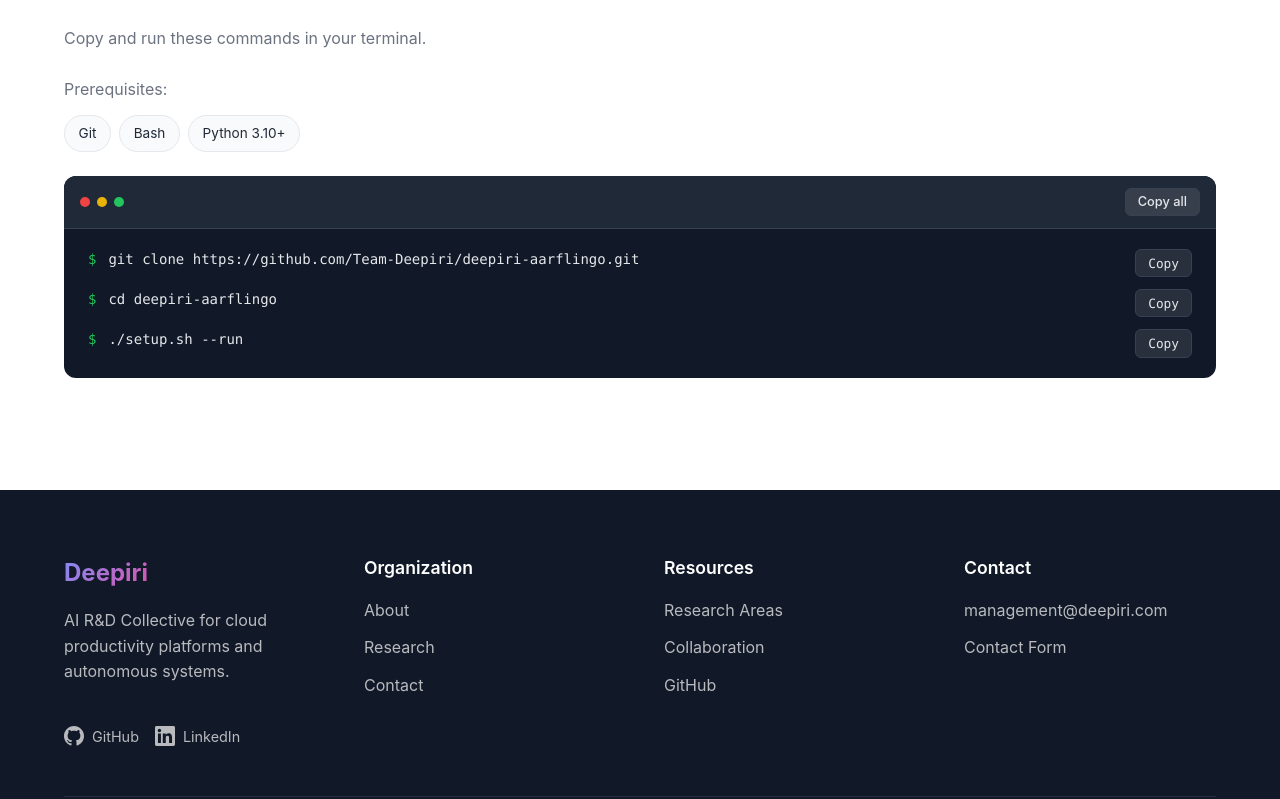
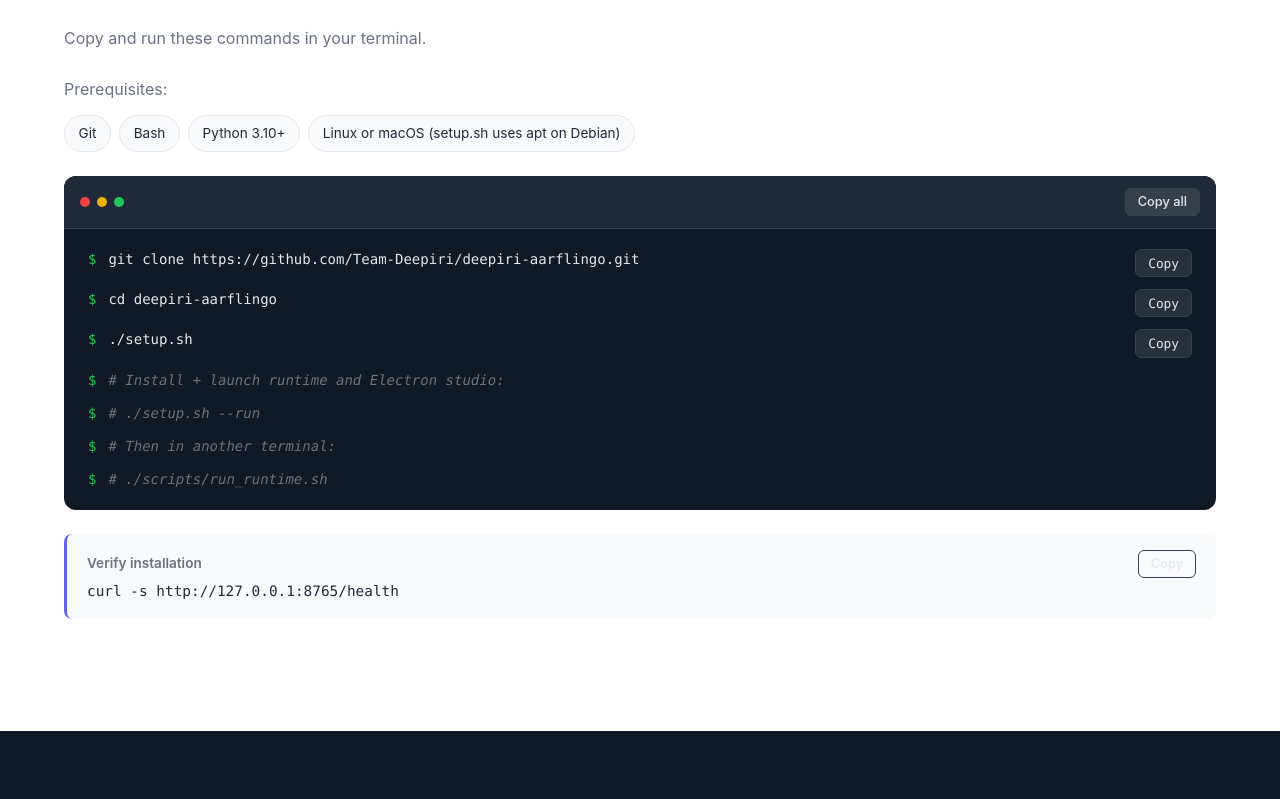
Before and after one commit to Team-Deepiri/deepiri-landing, a React (Vite) app: page /tools/aarflingo in a window 1280 px wide. Shown: the part 527-1326 px from the top of the page. Built offline with nearby package versions, Linux system fonts and the light colour scheme.

Commit message:
Revise digital terminal install commands

```diff
--- a/src/components/tools/TerminalInstallBlock.tsx
+++ b/src/components/tools/TerminalInstallBlock.tsx
@@ -100,7 +100,10 @@ function TerminalInstallBlock({ terminal }: TerminalInstallBlockProps) {
 
       {terminal.verifyCommand && (
         <div className="verify-block">
-          <p className="verify-label">Verify installation</p>
+          <div style={{ display: 'flex', justifyContent: 'space-between', alignItems: 'center', gap: '1rem' }}>
+            <p className="verify-label" style={{ margin: 0 }}>Verify installation</p>
+            <CopyButton text={terminal.verifyCommand} label="Copy" />
+          </div>
           <code className="verify-command">{terminal.verifyCommand}</code>
         </div>
       )}
--- a/src/data/toolsCatalog.ts
+++ b/src/data/toolsCatalog.ts
@@ -47,15 +47,22 @@ export const toolsCatalog: ToolEntry[] = [
     researchLink: true,
     terminal: {
       type: 'commands',
-      prerequisites: ['Docker & Docker Compose', 'Git', 'Poetry (optional, for local dev)'],
+      prerequisites: ['Docker & Docker Compose v2', 'Git', '8GB+ RAM recommended'],
       commands: [
         'git clone https://github.com/Team-Deepiri/deepiri-platform.git',
         'cd deepiri-platform',
-        'docker compose up -d',
-        '# Or for local development:',
-        'cd diri-cyrex && poetry install',
+        'git submodule update --init --recursive',
+        '# AI team stack (recommended):',
+        'cd team_dev_environments/ai-team',
+        './build.sh && ./start.sh',
+        '# Or Cyrex services only from platform root:',
+        'cd ../..',
+        'docker compose -f docker-compose.dev.yml up -d postgres redis influxdb etcd minio milvus cyrex cyrex-interface ollama synapse synapse-sugar-glider',
+        '# Local Cyrex dev (separate repo):',
+        '# git clone https://github.com/Team-Deepiri/diri-cyrex.git && cd diri-cyrex',
+        '# cp .env.example .env && python -m app.main',
       ],
-      verifyCommand: 'docker compose ps',
+      verifyCommand: 'curl -s http://localhost:8000/health',
     },
   },
   {
@@ -68,7 +75,7 @@ export const toolsCatalog: ToolEntry[] = [
     researchLink: true,
     terminal: {
       type: 'commands',
-      prerequisites: ['Git', 'Python 3.10+', 'Poetry'],
+      prerequisites: ['Git', 'Python 3.10+', 'Poetry', 'Docker (for platform stack)'],
       commands: [
         'git clone https://github.com/Team-Deepiri/deepiri-platform.git',
         'cd deepiri-platform',
@@ -76,7 +83,7 @@ export const toolsCatalog: ToolEntry[] = [
         'cd diri-helox',
         'poetry install',
       ],
-      verifyCommand: 'poetry run python -c "import helox"',
+      verifyCommand: 'poetry run python -c "import helox; print(\'ok\')"',
     },
   },
   {
@@ -128,14 +135,16 @@ export const toolsCatalog: ToolEntry[] = [
     researchLink: true,
     terminal: {
       type: 'commands',
-      prerequisites: ['Node.js 18+', 'npm', 'Git'],
+      prerequisites: ['Node.js 18+', 'npm', 'Git', 'Interactive terminal (TTY)'],
       commands: [
         'git clone https://github.com/Team-Deepiri/deepiri-emotion-desktop.git',
         'cd deepiri-emotion-desktop',
         'npm install',
         'npm run cli',
+        '# Optional: open CLI with a project workspace',
+        'npm run cli -- /path/to/your/project',
       ],
-      verifyCommand: 'npm run cli -- --version',
+      verifyCommand: 'node cli/index.js --version',
     },
     desktop: {
       productName: 'Deepiri Emotion IDE',
@@ -170,14 +179,16 @@ export const toolsCatalog: ToolEntry[] = [
     tags: ['CLI', 'Desktop', 'Infrastructure'],
     terminal: {
       type: 'commands',
-      prerequisites: ['Git', 'Python 3.10+', 'Poetry', 'Docker', 'NVIDIA drivers'],
+      prerequisites: ['Git', 'Docker & Docker Compose v2', 'NVIDIA Container Toolkit (optional, for GPU tasks)'],
       commands: [
         'git clone https://github.com/Team-Deepiri/deepiri-zepgpu.git',
         'cd deepiri-zepgpu',
-        'poetry install',
-        'cd docker && docker compose up -d',
+        'docker compose -f docker/docker-compose.yml up -d --build',
+        'docker compose -f docker/docker-compose.yml ps',
+        '# Optional local Python dev (requires PostgreSQL + Redis):',
+        '# poetry install && poetry run uvicorn deepiri_zepgpu.api.server.main:app --reload',
       ],
-      verifyCommand: 'poetry run deepiri-gpu detect --json',
+      verifyCommand: 'curl -s http://localhost:8000/api/v1/health',
     },
     desktop: {
       productName: 'ZepGPU',
@@ -199,13 +210,23 @@ export const toolsCatalog: ToolEntry[] = [
     tags: ['CLI', 'Desktop', 'Media'],
     terminal: {
       type: 'commands',
-      prerequisites: ['Git', 'Node.js 18+', 'Rust toolchain (for Tauri)'],
+      prerequisites: [
+        'Git',
+        'Node.js 18+',
+        'Rust toolchain',
+        'Poetry',
+        'Clone deepiri-gpu-utils as sibling of this repo (for orchestrator deps)',
+      ],
       commands: [
         'git clone https://github.com/Team-Deepiri/deepiri-renderflow-studio.git',
         'cd deepiri-renderflow-studio',
-        'npm install',
-        'cd apps/desktop-tauri && npm run tauri dev',
+        'cargo test --manifest-path core/timeline-engine-rs/Cargo.toml',
+        'cd services/orchestrator && poetry install && ./scripts/run_orchestrator.sh',
+        '# Desktop UI (Linux: install WebKitGTK dev packages first):',
+        'cd ../../apps/desktop-tauri/ui && npm install && npm run build',
+        'cd ../src-tauri && cargo build',
       ],
+      verifyCommand: 'curl -s http://127.0.0.1:8080/health',
     },
     desktop: {
       productName: 'Renderflow Studio',
@@ -245,16 +266,17 @@ export const toolsCatalog: ToolEntry[] = [
     tags: ['CLI', 'Desktop', 'HCI'],
     terminal: {
       type: 'commands',
-      prerequisites: ['Git', 'Python 3.10+', 'Poetry', 'CMake', 'C++ compiler'],
+      prerequisites: ['Git', 'Python 3.12+', 'Poetry 2.0+', 'CMake 3.20+', 'C++17 compiler', 'Qt6 (Linux)'],
       commands: [
         'git clone https://github.com/Team-Deepiri/deepiri-egottol.git',
         'cd deepiri-egottol',
         './setup.sh',
         '# Or manual setup:',
-        'poetry install',
-        'cmake -B build && cmake --build build',
-        'poetry run python -m egottol.ui.main',
+        '# poetry install',
+        '# cmake -B build -DCMAKE_BUILD_TYPE=Release && cmake --build build --parallel',
+        '# poetry run python -m egottol.ui.main',
       ],
+      verifyCommand: 'poetry run python -c "import egottol; print(\'ok\')"',
     },
     desktop: {
       productName: 'Egottol',
@@ -328,19 +350,30 @@ export const toolsCatalog: ToolEntry[] = [
   {
     slug: 'mudspeed',
     name: 'Mudspeed',
-    tagline: 'Fast experimentation framework for training and benchmarking ML models.',
+    tagline: 'Hybrid GPU emulator with Neural ODE acceleration — 10–1000× faster than cycle-accurate simulators.',
     repo: 'Team-Deepiri/deepiri-mudspeed',
     installMode: 'terminal',
-    tags: ['CLI', 'AI/ML'],
+    tags: ['CLI', 'AI/ML', 'Infrastructure'],
     terminal: {
       type: 'commands',
-      prerequisites: ['Git', 'Bash', 'Python 3.10+'],
+      prerequisites: [
+        'Git',
+        'Bash',
+        'Python 3.11+',
+        'PyTorch 2.2+',
+        'NVIDIA CUDA, AMD ROCm, or Apple Silicon (optional)',
+      ],
       commands: [
         'git clone https://github.com/Team-Deepiri/deepiri-mudspeed.git',
         'cd deepiri-mudspeed',
         'bash .setup.sh',
-        'bash .train.sh',
+        'bash .train.sh --quick',
+        'bash .benchmark.sh',
+        '# Or install as a library:',
+        '# poetry install',
+        '# pip install -e .',
       ],
+      verifyCommand: 'bash .benchmark.sh',
     },
   },
   {
@@ -358,8 +391,9 @@ export const toolsCatalog: ToolEntry[] = [
         'cd deepiri-topolsea',
         'cargo build --release',
         'poetry install',
+        'poetry run pytest',
       ],
-      verifyCommand: 'cargo run --release -- --version',
+      verifyCommand: 'cargo run --release -p dv-cli -- --help',
     },
   },
   {
@@ -372,14 +406,18 @@ export const toolsCatalog: ToolEntry[] = [
     researchLink: true,
     terminal: {
       type: 'commands',
-      prerequisites: ['Git', 'Python 3.10+', 'Poetry or pip'],
+      prerequisites: ['Git', 'Python 3.10+', 'pip or Poetry', 'Docker (optional, for Jupyter lab)'],
       commands: [
         'git clone https://github.com/Team-Deepiri/deepiri-uqe.git',
         'cd deepiri-uqe',
-        'poetry install',
-        '# Or: pip install -r requirements.txt',
+        'pip install -r requirements.txt',
+        '# Or with Poetry:',
+        '# poetry install',
+        '# Or JupyterLab in Docker:',
+        '# cd docker && docker compose up uqe-lab',
+        '# Open http://localhost:8888',
       ],
-      verifyCommand: 'poetry run python -c "import uqe"',
+      verifyCommand: 'pytest tests/ -v',
     },
   },
   {
@@ -404,12 +442,17 @@ export const toolsCatalog: ToolEntry[] = [
     tags: ['CLI', 'AI/ML', 'Data'],
     terminal: {
       type: 'commands',
-      prerequisites: ['Git', 'Bash', 'Python 3.10+'],
+      prerequisites: ['Git', 'Bash', 'Python 3.10+', 'Linux or macOS (setup.sh uses apt on Debian)'],
       commands: [
         'git clone https://github.com/Team-Deepiri/deepiri-aarflingo.git',
         'cd deepiri-aarflingo',
-        './setup.sh --run',
+        './setup.sh',
+        '# Install + launch runtime and Electron studio:',
+        '# ./setup.sh --run',
+        '# Then in another terminal:',
+        '# ./scripts/run_runtime.sh',
       ],
+      verifyCommand: 'curl -s http://127.0.0.1:8765/health',
     },
   },
   {
@@ -428,17 +471,21 @@ export const toolsCatalog: ToolEntry[] = [
   {
     slug: 'tombstone',
     name: 'Tombstone',
-    tagline: 'Local LLM runtime with Ollama Docker bootstrap and model management.',
+    tagline: 'Post-training eval harness — vintage-language pipeline stages with local Ollama in Docker.',
     repo: 'Team-Deepiri/deepiri-tombstone',
     installMode: 'terminal',
     tags: ['CLI', 'AI/ML', 'Infrastructure'],
     terminal: {
       type: 'commands',
-      prerequisites: ['Git', 'Bash', 'Docker', 'Ollama-compatible GPU (optional)'],
+      prerequisites: ['Git', 'Bash', 'Docker', 'C build toolchain (installed by setup.sh)'],
       commands: [
         'git clone https://github.com/Team-Deepiri/deepiri-tombstone.git',
         'cd deepiri-tombstone',
         './setup.sh',
+        './deepiri-tombstone ping',
+        './deepiri-tombstone ask llama3.2 "Say hello in one word"',
+        '# Run fixture eval suite:',
+        '# ./deepiri-tombstone eval llama3.2',
       ],
       verifyCommand: './deepiri-tombstone ping',
     },
```
